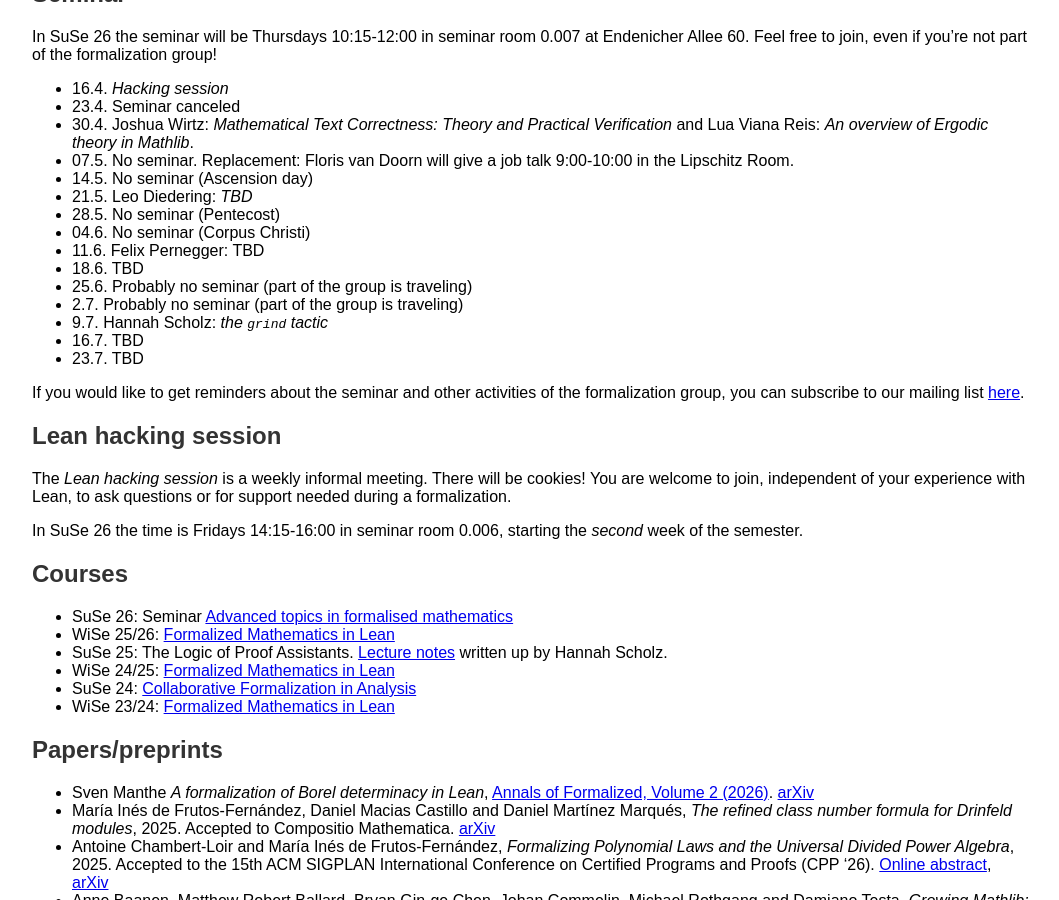
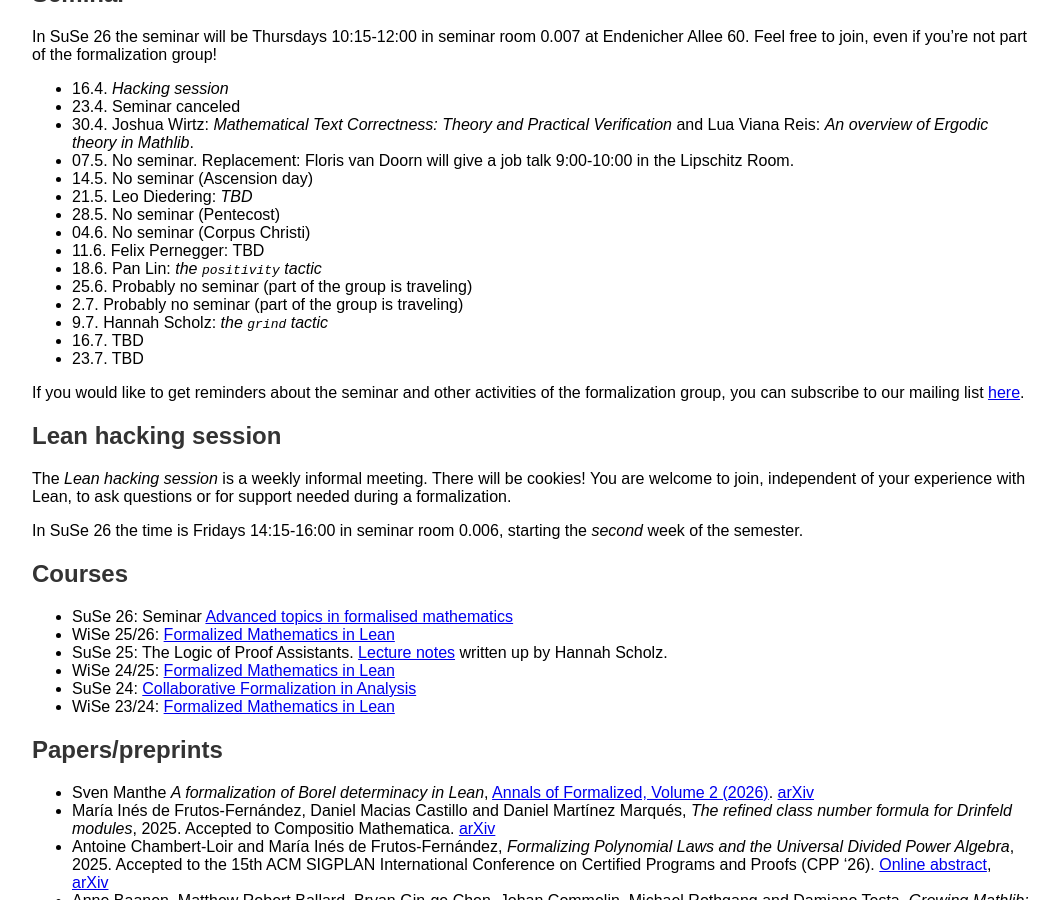
Before and after one commit to fpvandoorn/fpvandoorn.github.io, a Jekyll site: the page built from formalized-mathematics.md, in a window 1280 px wide and 900 px high, scrolled down 884 px. Shown: the whole window, without its empty margins (108-1167 px from the left). Built offline with Jekyll 4.4.1, drawn with Linux system fonts in a browser that asks for light colours; our own code applies the rules of GitHub Pages for plain Markdown files.

Commit message:
Pan Lin will speak on June 18th (#31)

```diff
--- a/formalized-mathematics.md
+++ b/formalized-mathematics.md
@@ -61,7 +61,7 @@
 * 28.5. No seminar (Pentecost)
 * 04.6. No seminar (Corpus Christi)
 * 11.6. Felix Pernegger: TBD
-* 18.6. TBD
+* 18.6. Pan Lin: *the `positivity` tactic*
 * 25.6. Probably no seminar (part of the group is traveling) <!-- Michael, Maria and Floris are traveling. -->
 * 2.7. Probably no seminar (part of the group is traveling) <!-- Michael, Maria and Floris are traveling. -->
 * 9.7. Hannah Scholz: *the `grind` tactic*
```
